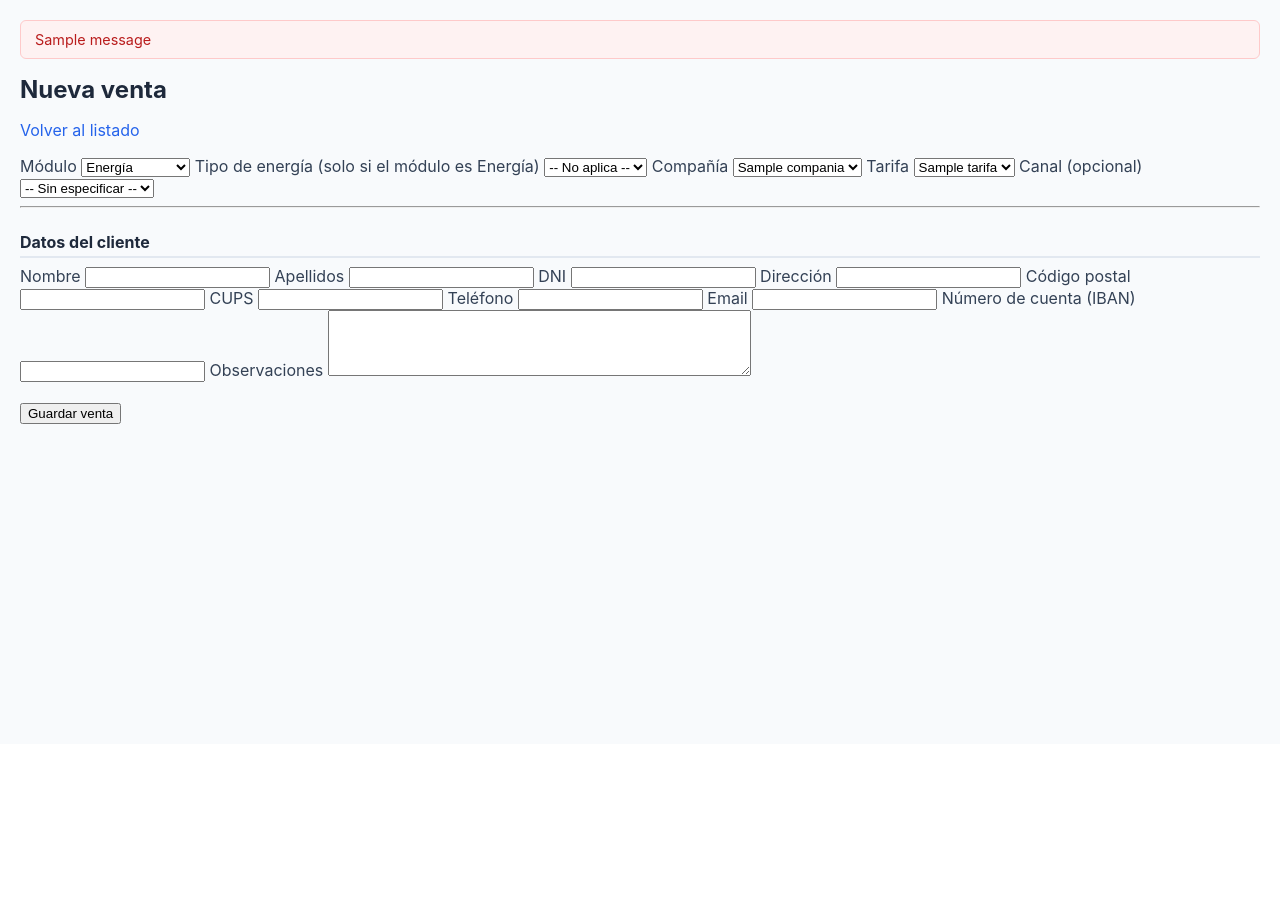
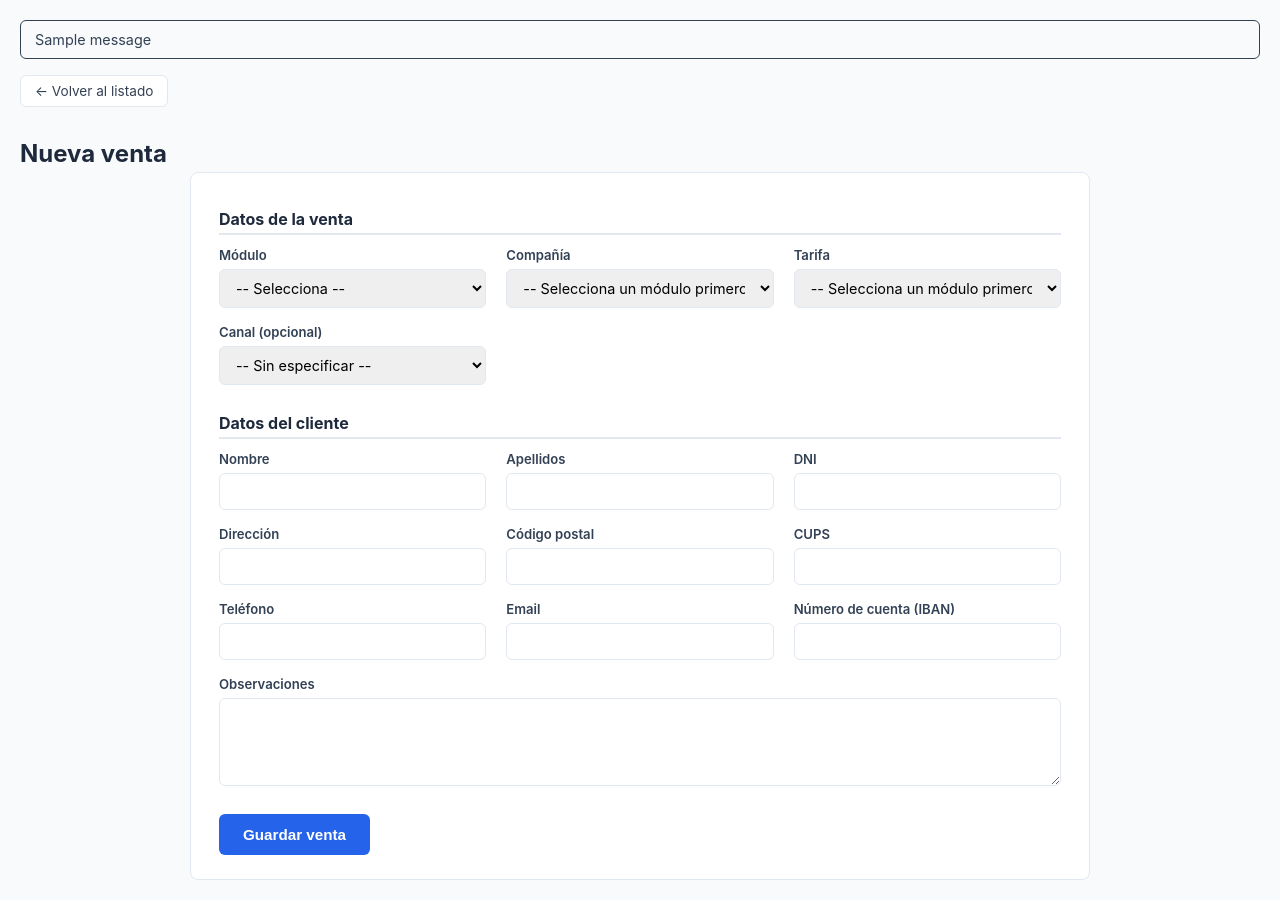
Before and after one commit to EnNiCa/basette-hub, a Flask app: template templates/ventas/nueva.html in a window 1280 px wide. Shown: the part 56-956 px from the top of the page. Before the commit the page ends 480 px from the top, so only its background shows below. Run offline with Flask 3, Linux system fonts and the light colour scheme; the visitor is signed in with stand-in values (Sample User, id 1); the template is opened without the code that fills it: most values are stand-ins (such as "Sample title", 1, 10 or a date in 2020); one stand-in notice (Sample message) is shown.

Commit message:
Cambios en boton y mensajes flash para errores y exito

```diff
--- a/auth/routes.py
+++ b/auth/routes.py
@@ -24,7 +24,7 @@ def login():
             session['rol'] = usuario['rol']
             return redirect(url_for('inicio'))
 
-        flash('Email o contraseña incorrectos')
+        flash('Email o contraseña incorrectos', 'error')
         return redirect(url_for('auth.login'))
 
     return render_template('auth/login.html')
--- a/modules/ventas/routes.py
+++ b/modules/ventas/routes.py
@@ -130,7 +130,7 @@ def actualizar_estado(venta_id):
     nuevo_estado = request.form.get('estado')
 
     if nuevo_estado not in ESTADOS_VALIDOS:
-        flash('Estado no válido.')
+        flash('Estado no válido.', 'error')
         return redirect(url_for('ventas.listar_ventas'))
 
     db = get_db()
@@ -141,7 +141,7 @@ def actualizar_estado(venta_id):
     )
     db.commit()
 
-    flash('Estado actualizado correctamente.')
+    flash('Estado actualizado correctamente.', 'exito')
 
     modulo_actual = request.form.get('modulo_actual', 'energia')
     return redirect(url_for('ventas.listar_ventas', modulo=modulo_actual))
@@ -174,10 +174,10 @@ def nueva_venta():
 
         if errores:
             for error in errores:
-                flash(error)
-            cursor.execute("SELECT id, nombre FROM companias")
+                flash(error, 'error')
+            cursor.execute("SELECT id, nombre, tipo_servicio FROM companias")
             companias = cursor.fetchall()
-            cursor.execute("SELECT id, nombre FROM tarifas WHERE vigente = TRUE")
+            cursor.execute("SELECT id, nombre, tipo_servicio FROM tarifas WHERE vigente = TRUE")
             tarifas = cursor.fetchall()
             cursor.execute("SELECT id, nombre FROM canales")
             canales = cursor.fetchall()
@@ -214,10 +214,10 @@ def nueva_venta():
         db.commit()
         return redirect(url_for('ventas.listar_ventas', modulo=modulo))
 
-    cursor.execute("SELECT id, nombre FROM companias")
+    cursor.execute("SELECT id, nombre, tipo_servicio FROM companias")
     companias = cursor.fetchall()
 
-    cursor.execute("SELECT id, nombre FROM tarifas WHERE vigente = TRUE")
+    cursor.execute("SELECT id, nombre, tipo_servicio FROM tarifas WHERE vigente = TRUE")
     tarifas = cursor.fetchall()
 
     cursor.execute("SELECT id, nombre FROM canales")
@@ -282,13 +282,13 @@ def subir_archivo(venta_id):
 
     categoria = request.form.get('categoria')
     if categoria not in CATEGORIAS_ARCHIVO:
-        flash('Categoría de archivo no válida.')
+        flash('Categoría de archivo no válida.', 'error')
         return redirect(url_for('ventas.ver_archivos', venta_id=venta_id))
 
     archivos = request.files.getlist('archivo')
 
     if not archivos or archivos[0].filename == '':
-        flash('No se ha seleccionado ningún archivo.')
+        flash('No se ha seleccionado ningún archivo.', 'error')
         return redirect(url_for('ventas.ver_archivos', venta_id=venta_id))
 
     for archivo in archivos:
@@ -305,5 +305,5 @@ def subir_archivo(venta_id):
         )
 
     db.commit()
-    flash('Archivo(s) subido(s) correctamente.')
+    flash('Archivo(s) subido(s) correctamente.', 'exito')
     return redirect(url_for('ventas.ver_archivos', venta_id=venta_id))
--- a/static/css/estilo.css
+++ b/static/css/estilo.css
@@ -232,13 +232,29 @@ td select {
     margin: 0 0 16px;
 }
 .mensajes-flash li {
-    background: #fef2f2;
-    color: #b91c1c;
-    border: 1px solid #fecaca;
     padding: 10px 14px;
     border-radius: 6px;
     margin-bottom: 6px;
     font-size: 0.9rem;
+    border: 1px solid;
+}
+
+.mensaje-error {
+    background: #fef2f2;
+    color: #b91c1c;
+    border-color: #fecaca;
+}
+
+.mensaje-exito {
+    background: #f0fdf4;
+    color: #15803d;
+    border-color: #bbf7d0;
+}
+
+.mensaje-message {
+    background: #f8fafc;
+    color: var(--texto);
+    border-color: var(--gris-borde);
 }
 
 /* ===== Archivos adjuntos ===== */
@@ -359,3 +375,113 @@ td select {
 .login-card .mensajes-flash {
     margin: 0 0 8px;
 }
+
+/* ===== Formulario de nueva venta ===== */
+.formulario-card {
+    background: white;
+    border: 1px solid var(--gris-borde);
+    border-radius: 8px;
+    padding: 24px 28px;
+    max-width: 900px;
+    margin: 0 auto;
+}
+
+.form-grid {
+    display: grid;
+    grid-template-columns: repeat(auto-fit, minmax(220px, 1fr));
+    gap: 4px 20px;
+}
+
+.form-seccion-titulo {
+    grid-column: 1 / -1;
+}
+
+.form-seccion-titulo h3 {
+    margin-top: 12px;
+}
+
+.form-grupo {
+    margin-bottom: 12px;
+}
+
+.form-grid label {
+    display: block;
+    font-size: 0.82rem;
+    font-weight: 600;
+    color: var(--texto);
+    margin-bottom: 6px;
+}
+
+.form-grid input,
+.form-grid select,
+.form-grid textarea {
+    width: 100%;
+    padding: 9px 12px;
+    border: 1px solid var(--gris-borde);
+    border-radius: 6px;
+    font-size: 0.9rem;
+    font-family: inherit;
+}
+
+.form-grid input:focus,
+.form-grid select:focus,
+.form-grid textarea:focus {
+    outline: none;
+    border-color: var(--azul-acento);
+    box-shadow: 0 0 0 3px rgba(37, 99, 235, 0.15);
+}
+
+.formulario-card button[type="submit"] {
+    background: var(--azul-acento);
+    color: white;
+    border: none;
+    padding: 12px 24px;
+    border-radius: 6px;
+    font-size: 0.95rem;
+    font-weight: 600;
+    cursor: pointer;
+    margin-top: 12px;
+}
+.formulario-card button[type="submit"]:hover {
+    background: #1d4ed8;
+}
+
+/* ===== Botón "volver" ===== */
+.boton-volver {
+    display: inline-flex;
+    align-items: center;
+    gap: 6px;
+    background: white;
+    color: var(--texto);
+    border: 1px solid var(--gris-borde);
+    padding: 7px 14px;
+    border-radius: 6px;
+    font-size: 0.85rem;
+    margin-bottom: 16px;
+}
+
+.boton-volver:hover {
+    background: var(--gris-fondo);
+    border-color: #cbd5e1;
+    color: var(--azul-oscuro);
+}
+
+/* ===== Botón "volver" ===== */
+.boton-volver {
+    display: inline-flex;
+    align-items: center;
+    gap: 6px;
+    background: white;
+    color: var(--texto);
+    border: 1px solid var(--gris-borde);
+    padding: 7px 14px;
+    border-radius: 6px;
+    font-size: 0.85rem;
+    margin-bottom: 16px;
+}
+
+.boton-volver:hover {
+    background: var(--gris-fondo);
+    border-color: #cbd5e1;
+    color: var(--azul-oscuro);
+}
--- a/templates/base.html
+++ b/templates/base.html
@@ -39,11 +39,11 @@
     </nav>
 
     <main style="padding: 20px;">
-        {% with mensajes = get_flashed_messages() %}
+        {% with mensajes = get_flashed_messages(with_categories=true) %}
             {% if mensajes %}
                 <ul class="mensajes-flash">
-                    {% for mensaje in mensajes %}
-                        <li>{{ mensaje }}</li>
+                    {% for categoria, mensaje in mensajes %}
+                        <li class="mensaje-{{ categoria }}">{{ mensaje }}</li>
                     {% endfor %}
                 </ul>
             {% endif %}
--- a/templates/ventas/archivos_adjuntos.html
+++ b/templates/ventas/archivos_adjuntos.html
@@ -3,8 +3,8 @@
 {% block titulo %}Archivos - {{ venta.nombre }} {{ venta.apellidos }}{% endblock %}
 
 {% block contenido %}
+<a href="{{ origen }}" class="boton-volver">← Volver al listado</a>
 <h1>Archivos adjuntos: {{ venta.nombre }} {{ venta.apellidos }}</h1>
-<p><a href="{{ origen }}">Volver al listado</a></p>
 
 {% set categorias_info = [
     ('dni', 'DNI'),
--- a/templates/ventas/nueva.html
+++ b/templates/ventas/nueva.html
@@ -3,40 +3,56 @@
 {% block titulo %}Nueva venta - Basette Hub{% endblock %}
 
 {% block contenido %}
+<a href="{{ url_for('ventas.listar_ventas') }}" class="boton-volver">← Volver al listado</a>
 <h1>Nueva venta</h1>
-<p><a href="{{ url_for('ventas.listar_ventas') }}">Volver al listado</a></p>
 
+<div class="formulario-card">
 <form method="POST" action="{{ url_for('ventas.nueva_venta') }}">
 
+    <div class="form-grid">
+        <div class="form-seccion-titulo"><h3>Datos de la venta</h3></div>
+
+        <div class="form-grupo">
             <label for="modulo">Módulo</label>
             <select id="modulo" name="modulo" required>
+                <option value="">-- Selecciona --</option>
                 <option value="energia">Energía</option>
                 <option value="alarmas">Alarmas</option>
                 <option value="telefonia">Telefonía</option>
                 <option value="placas_solares">Placas solares</option>
             </select>
+        </div>
 
-    <label for="tipo_energia">Tipo de energía (solo si el módulo es Energía)</label>
+        <div class="form-grupo" id="grupo-tipo-energia" style="display: none;">
+            <label for="tipo_energia">Tipo de energía</label>
             <select id="tipo_energia" name="tipo_energia">
-        <option value="">-- No aplica --</option>
+                <option value="">-- Selecciona --</option>
                 <option value="luz">Luz</option>
                 <option value="gas">Gas</option>
             </select>
+        </div>
 
+        <div class="form-grupo">
             <label for="compania_id">Compañía</label>
             <select id="compania_id" name="compania_id" required>
+                <option value="">-- Selecciona un módulo primero --</option>
                 {% for compania in companias %}
-        <option value="{{ compania.id }}">{{ compania.nombre }}</option>
+                <option value="{{ compania.id }}" data-tipo="{{ compania.tipo_servicio }}" hidden>{{ compania.nombre }}</option>
                 {% endfor %}
             </select>
+        </div>
 
+        <div class="form-grupo">
             <label for="tarifa_id">Tarifa</label>
             <select id="tarifa_id" name="tarifa_id" required>
+                <option value="">-- Selecciona un módulo primero --</option>
                 {% for tarifa in tarifas %}
-        <option value="{{ tarifa.id }}">{{ tarifa.nombre }}</option>
+                <option value="{{ tarifa.id }}" data-tipo="{{ tarifa.tipo_servicio }}" hidden>{{ tarifa.nombre }}</option>
                 {% endfor %}
             </select>
+        </div>
 
+        <div class="form-grupo">
             <label for="canal_id">Canal (opcional)</label>
             <select id="canal_id" name="canal_id">
                 <option value="">-- Sin especificar --</option>
@@ -44,51 +60,100 @@
                 <option value="{{ canal.id }}">{{ canal.nombre }}</option>
                 {% endfor %}
             </select>
+        </div>
 
-    <hr>
-    <h3>Datos del cliente</h3>
+        <div class="form-seccion-titulo"><h3>Datos del cliente</h3></div>
 
+        <div class="form-grupo">
             <label for="nombre">Nombre</label>
             <input type="text" id="nombre" name="nombre" required>
+        </div>
 
+        <div class="form-grupo">
             <label for="apellidos">Apellidos</label>
             <input type="text" id="apellidos" name="apellidos" required>
+        </div>
 
+        <div class="form-grupo">
             <label for="dni">DNI</label>
             <input type="text" id="dni" name="dni" required
                    pattern="[0-9]{8}[A-Za-z]" maxlength="9"
                    title="8 números seguidos de una letra, ej: 12345678A">
+        </div>
 
+        <div class="form-grupo">
             <label for="direccion">Dirección</label>
             <input type="text" id="direccion" name="direccion">
+        </div>
 
+        <div class="form-grupo">
             <label for="cp">Código postal</label>
             <input type="text" id="cp" name="cp"
                    pattern="[0-9]{5}" maxlength="5"
                    title="5 dígitos, ej: 41001">
+        </div>
 
+        <div class="form-grupo">
             <label for="cups">CUPS</label>
             <input type="text" id="cups" name="cups"
                    pattern="ES[0-9]{16}[A-Za-z]{2}[0-9A-Za-z]{0,4}" maxlength="22"
                    title="Formato CUPS, ej: ES0021000005311232MT">
+        </div>
 
+        <div class="form-grupo">
             <label for="telefono">Teléfono</label>
             <input type="tel" id="telefono" name="telefono"
                    pattern="[0-9]{9}" maxlength="9"
                    title="9 dígitos, sin espacios ni prefijo">
+        </div>
 
+        <div class="form-grupo">
             <label for="email">Email</label>
             <input type="email" id="email" name="email">
+        </div>
 
+        <div class="form-grupo">
             <label for="numero_cuenta">Número de cuenta (IBAN)</label>
             <input type="text" id="numero_cuenta" name="numero_cuenta"
                    pattern="ES[0-9]{2}\s?[0-9]{4}\s?[0-9]{4}\s?[0-9]{2}\s?[0-9]{10}" maxlength="29"
                    title="IBAN español, ej: ES61 1234 3456 42 0456323532">
+        </div>
 
+        <div class="form-grupo" style="grid-column: 1 / -1;">
             <label for="observaciones">Observaciones</label>
-    <textarea id="observaciones" name="observaciones" rows="4" cols="50"></textarea>
+            <textarea id="observaciones" name="observaciones" rows="4"></textarea>
+        </div>
+    </div>
 
-    <br><br>
     <button type="submit">Guardar venta</button>
 </form>
+</div>
+
+<script>
+document.addEventListener('DOMContentLoaded', function () {
+    const moduloSelect = document.getElementById('modulo');
+    const grupoTipoEnergia = document.getElementById('grupo-tipo-energia');
+    const companiaSelect = document.getElementById('compania_id');
+    const tarifaSelect = document.getElementById('tarifa_id');
+
+    function actualizarFormulario() {
+        const moduloActual = moduloSelect.value;
+
+        grupoTipoEnergia.style.display = (moduloActual === 'energia') ? 'block' : 'none';
+        if (moduloActual !== 'energia') {
+            document.getElementById('tipo_energia').value = '';
+        }
+
+        [companiaSelect, tarifaSelect].forEach(function (select) {
+            const opciones = select.querySelectorAll('option[data-tipo]');
+            opciones.forEach(function (opcion) {
+                opcion.hidden = (opcion.dataset.tipo !== moduloActual);
+            });
+            select.value = '';
+        });
+    }
+
+    moduloSelect.addEventListener('change', actualizarFormulario);
+});
+</script>
 {% endblock %}
```
Lines whose indentation alone changed are shown as unchanged.
